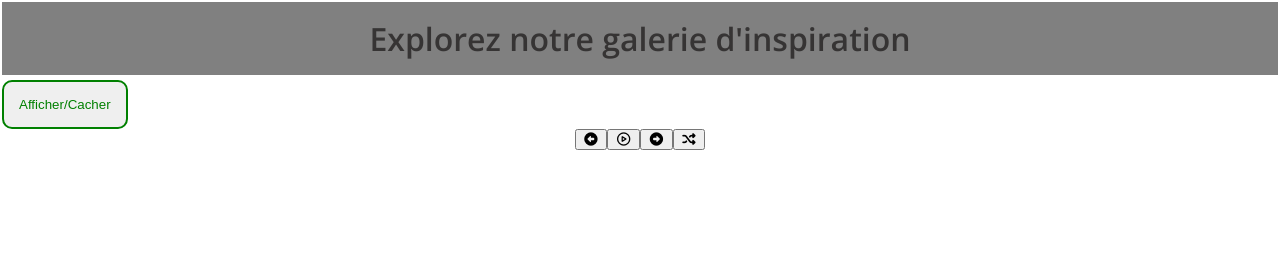
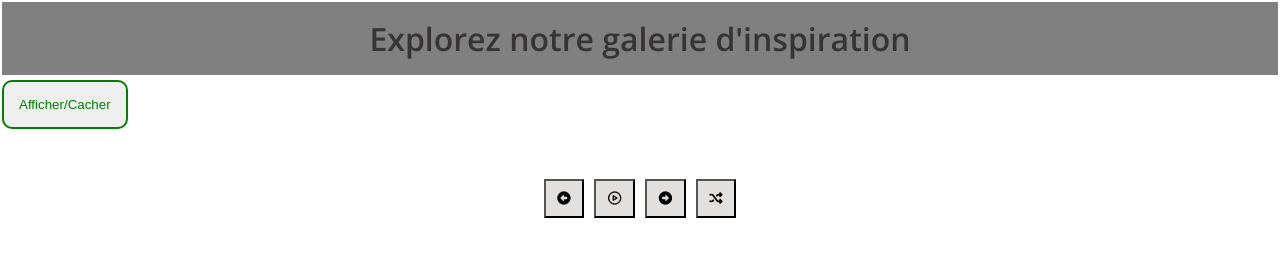
Before and after one commit to Azdarkx/Carrousell, a plain HTML site: page index.html in a window 1280 px wide. Drawn offline with nearby package versions, Linux system fonts and the light colour scheme.

Commit message:
1.11 ALM CSS modif button tool-bar

```diff
--- a/style.css
+++ b/style.css
@@ -56,12 +56,17 @@ header h1{
     display: flex;
     flex-direction: row;
     justify-content: center;
+    margin-top: 50px;
+    gap : 10px;
+}
 .tool-bar button{
     text-align: center;
-    gap : 2px;
-    background-color: grey;
+    background-color: rgb(226, 223, 223);
     color: black;
+    padding: 10px;
 }
+
+
 
 img {
     border-radius: 20%;
```
